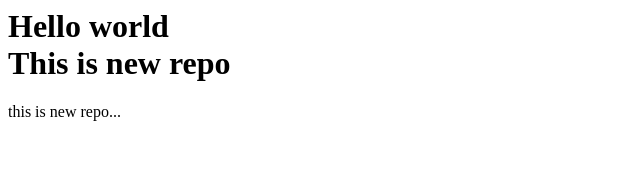
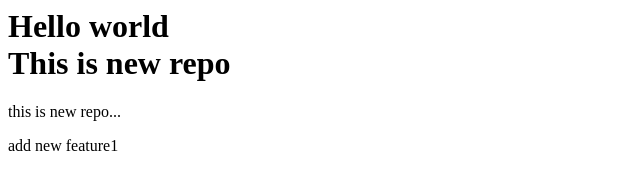
Before and after one commit to abhishekrathor9976-cell/localrepo, a plain HTML site: page index.html in a window 1280 px wide. Shown: the whole page, without its empty margins (0-640 px from the left). Drawn offline with Linux system fonts and the light colour scheme.

Commit message:
Add new feature1

```diff
--- a/index.html
+++ b/index.html
@@ -3,3 +3,4 @@
 </h1>
 
 <p>this is new repo...</p>
+<p>add new feature1</p>
```
